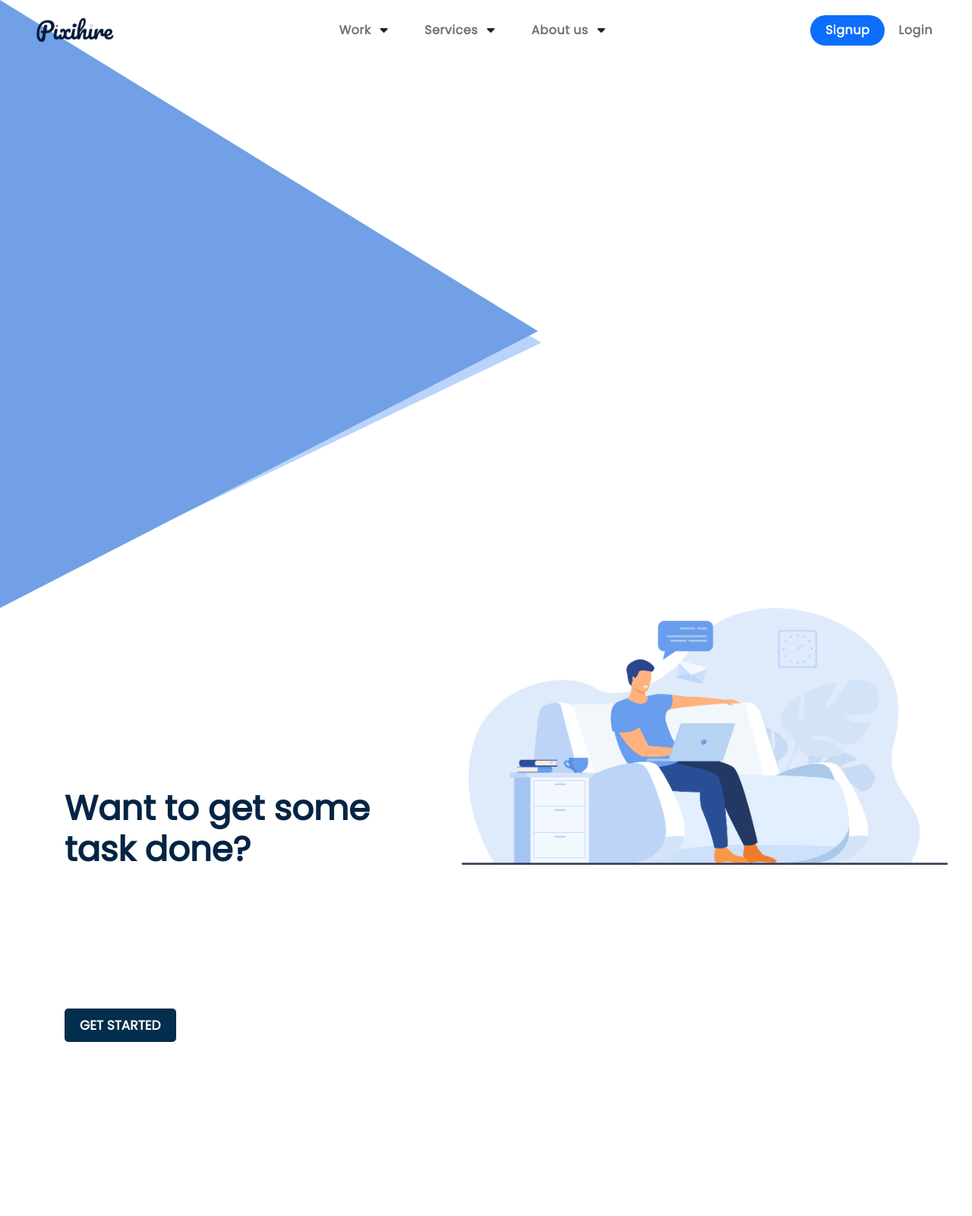
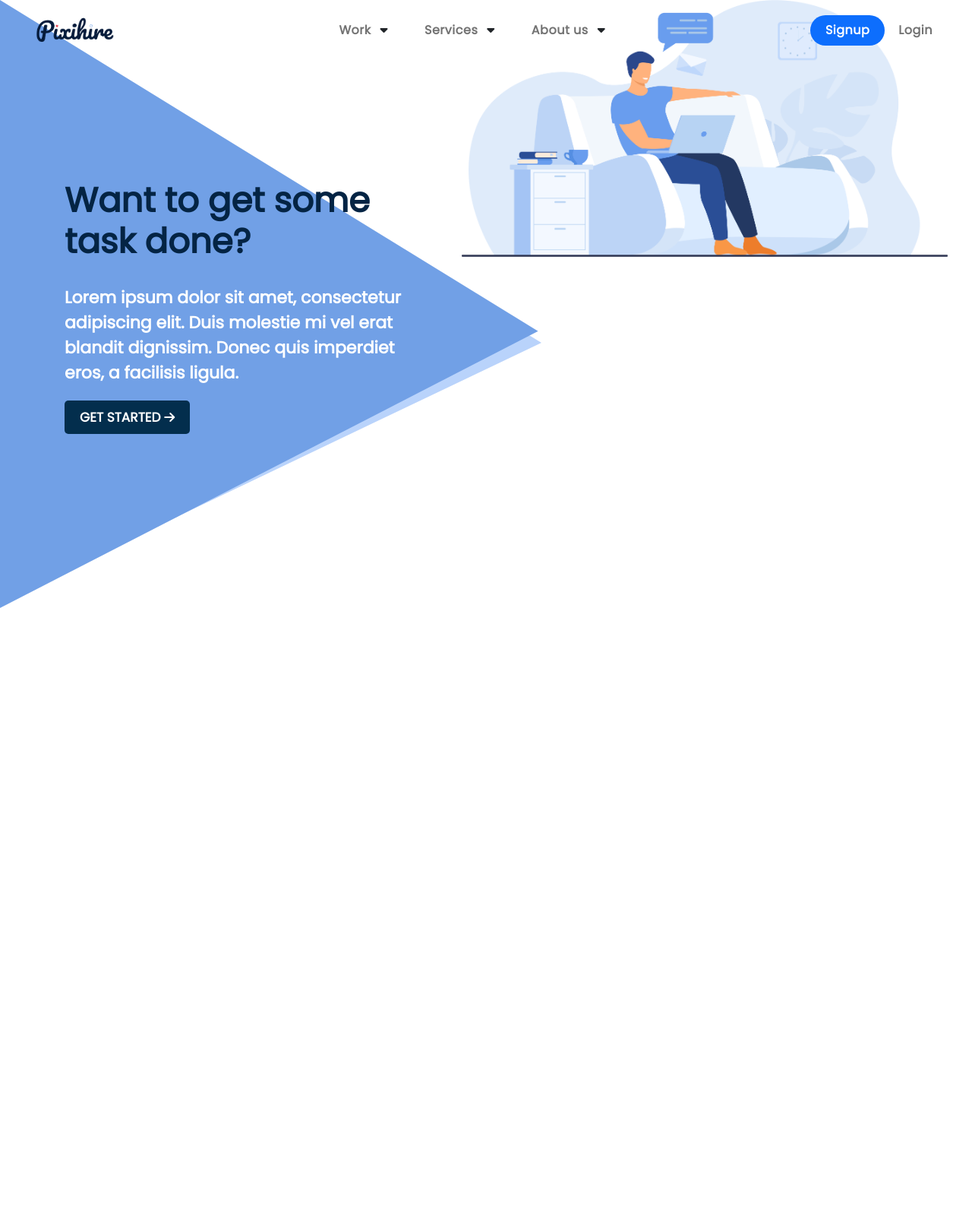
Before and after one commit to AVDiv/project_website, a PHP site: page /project_website/ in a window 1280 px wide. Shown: the whole page at 76% size. After the commit the page ends 800 px from the top, so only its background shows below. Run offline with PHP 8.4, Linux system fonts and the light colour scheme; some libraries are stand-ins or nearby versions.

Commit message:
Extra edits

```diff
--- a/index.php
+++ b/index.php
@@ -11,12 +11,12 @@
 <!-- Navigation bar -->
 <?php include 'components/navigation_bar.php' ?>
 <!-- Hero -->
-<section id="hero" style="width: 100%;height: 100%;z-index: 0;"><img class="d-none d-md-block" src=<?php echo $link->path('hero_bg'); ?> style="height: 100vh;position: relative;z-index: 0;">
+<section id="hero" style="width: 100%;height: 100%;z-index: 0;"><img class="d-none d-md-block" src=<?php echo $link->path('hero_bg'); ?> style="height: 100vh;position: absolute;z-index: 0;">
         <div class="justify-content-between align-items-xl-center" style="position: relative;display: inline-flex;width: 100%;height: 100vh;padding-right: 32px;padding-left: 32px;">
             <div id="Context" style="width: calc(35vw);margin-left: 53px;">
-                <h1 class="fw-bold" style="color: rgb(4,36,68);font-size: 45px;">Want to get some task done?</h1>
-                <p class="fw-bold" style="color: rgb(255,255,255);font-size: 22px;margin: 30px 0px;">Lorem ipsum dolor sit amet, consectetur adipiscing elit. Duis molestie mi vel erat blandit dignissim. Donec quis imperdiet eros, a facilisis ligula.&nbsp;<br></p>
-                <div id="Button"><a class="text-uppercase fw-bold" href="#" style="color: rgb(255,255,255);text-decoration: none;background: #032e4d;padding: 10px 20px;border-radius: 5px;border-style: none;font-size: 17px;">get started</a></div>
+                <h1 class="fw-bold" style="color: rgb(4,36,68);font-size: 45px;font-weight: 600;">Want to get some task done?</h1>
+                <p class="fw-bold" style="color: rgb(255,255,255);font-size: 22px;margin: 30px 0px;font-weight: 600;">Lorem ipsum dolor sit amet, consectetur adipiscing elit. Duis molestie mi vel erat blandit dignissim. Donec quis imperdiet eros, a facilisis ligula.&nbsp;<br></p>
+                <div id="Button"><a class="text-uppercase fw-bold" href="#" style="color: rgb(255,255,255);text-decoration: none;background: #032e4d;padding: 10px 20px;border-radius: 5px;border-style: none;font-size: 17px;font-weight: 600;">get started&nbsp;<i class="fa-solid fa-arrow-right"></i></a></div>
             </div>
             <div class="d-xxl-flex justify-content-xxl-center align-items-xxl-center" id="Image" style="height: 100%;width: 50vw;"><img src=<?php echo $link->path('hero_img'); ?> style="width: 100%;"></div>
         </div>
```
